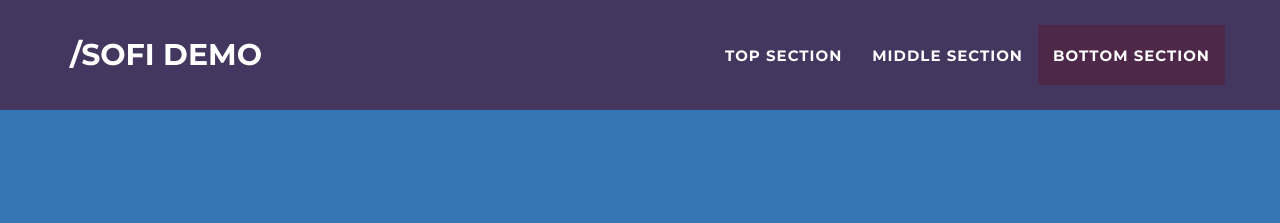
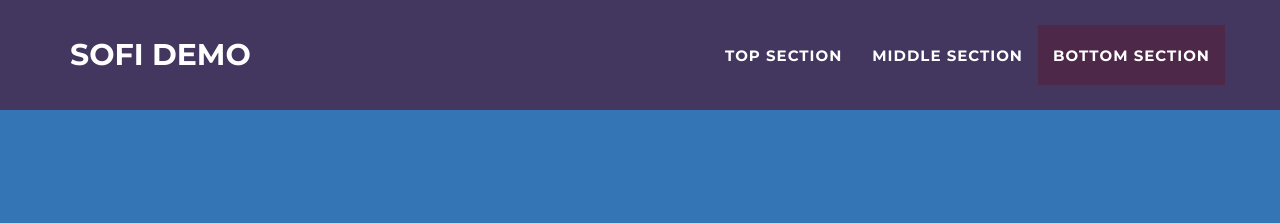
Before and after one commit to alex-qw/alex-qw.github.io, a Jekyll site: the page sofi.html, which Jekyll copies as it is, in a window 1280 px wide. Shown: the top 223 px of the page. Built offline with Jekyll 4.4.1, drawn with Linux system fonts in a browser that asks for light colours.

Commit message:
Update sofi.html

```diff
--- a/sofi.html
+++ b/sofi.html
@@ -48,7 +48,7 @@
                     <span class="icon-bar"></span>
                     <span class="icon-bar"></span>
                 </button>
-                <a class="navbar-brand" href="#page-top">/SoFi Demo</a>
+                <a class="navbar-brand" href="#page-top">SoFi Demo</a>
             </div>
 
             <div class="collapse navbar-collapse" id="bs-example-navbar-collapse-1">
```
